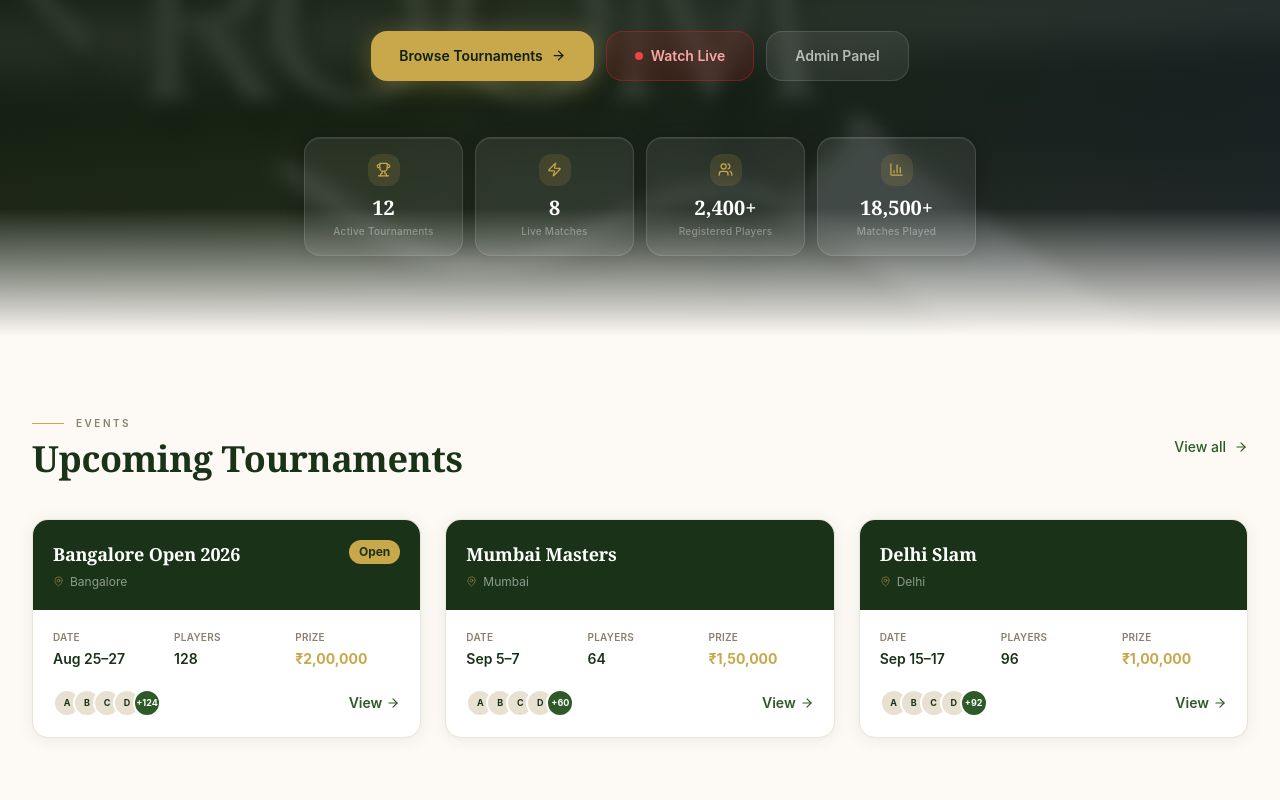
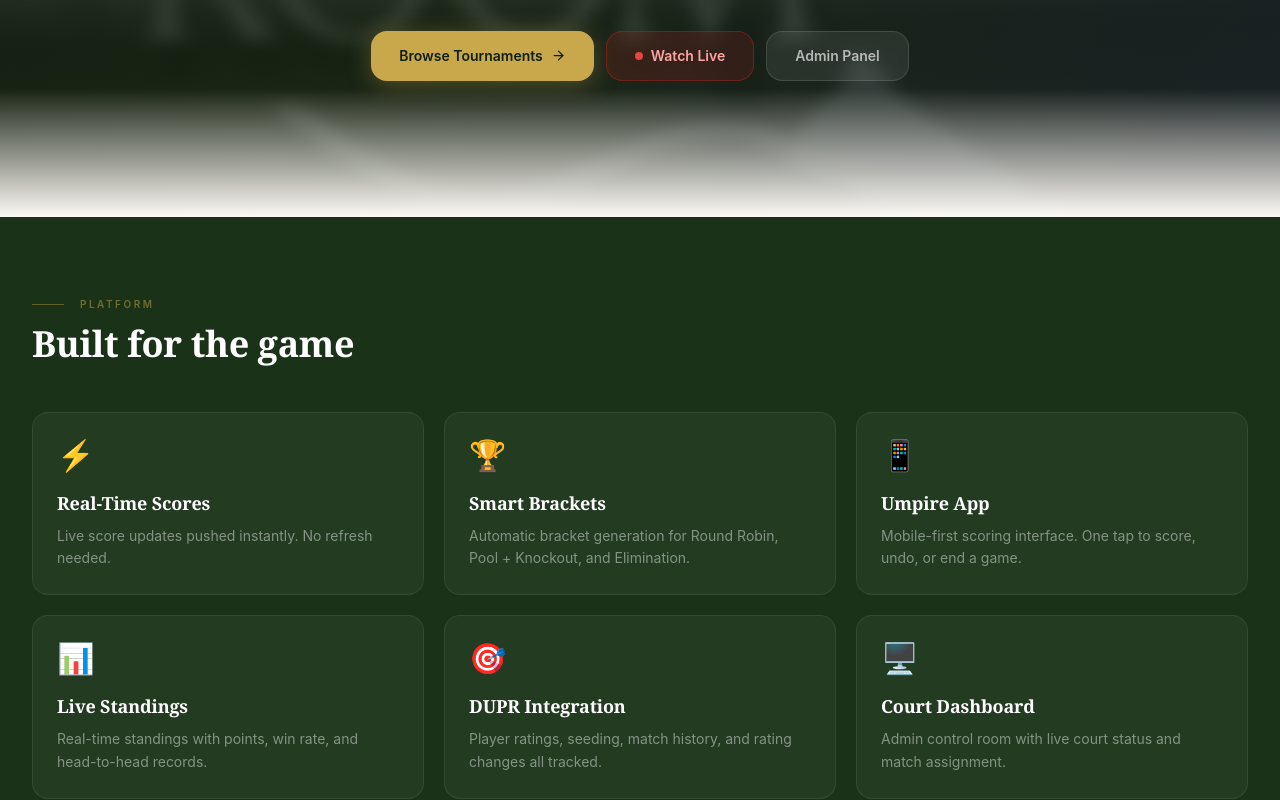
Before and after one commit to Sanjayvr310/courtroom, a Next.js app in the folder apps/web/: page / in a window 1280 px wide. Shown: the part 600-1400 px from the top of the page. Built offline with nearby package versions, Linux system fonts and the light colour scheme.

Commit message:
feat: homepage scroll animations + real stats, umpire court filter dropdown, match format selector

```diff
--- a/apps/web/src/app/page.tsx
+++ b/apps/web/src/app/page.tsx
@@ -1,71 +1,109 @@
+"use client";
+
 import Link from "next/link";
 import Image from "next/image";
-import { Trophy, Zap, Users, BarChart3, ArrowRight, MapPin } from "lucide-react";
+import { ArrowRight, Trophy, Zap, Users, BarChart3 } from "lucide-react";
+import { useEffect, useRef, useState } from "react";
 
-const upcomingTournaments = [
-  { id: "1", name: "Bangalore Open 2026", city: "Bangalore", date: "Aug 25–27", players: 128, prize: "₹2,00,000", status: "REGISTRATION_OPEN" },
-  { id: "2", name: "Mumbai Masters", city: "Mumbai", date: "Sep 5–7", players: 64, prize: "₹1,50,000", status: "UPCOMING" },
-  { id: "3", name: "Delhi Slam", city: "Delhi", date: "Sep 15–17", players: 96, prize: "₹1,00,000", status: "UPCOMING" },
-];
+// ── Scroll-reveal hook ────────────────────────────────────────────────────────
+function useReveal() {
+  const ref = useRef<HTMLDivElement>(null);
+  const [visible, setVisible] = useState(false);
+  useEffect(() => {
+    const el = ref.current;
+    if (!el) return;
+    const obs = new IntersectionObserver(
+      ([entry]) => { if (entry.isIntersecting) { setVisible(true); obs.disconnect(); } },
+      { threshold: 0.12 }
+    );
+    obs.observe(el);
+    return () => obs.disconnect();
+  }, []);
+  return { ref, visible };
+}
 
-const stats = [
-  { label: "Active Tournaments", value: "12", icon: Trophy },
-  { label: "Live Matches", value: "8", icon: Zap },
-  { label: "Registered Players", value: "2,400+", icon: Users },
-  { label: "Matches Played", value: "18,500+", icon: BarChart3 },
+// ── Reveal wrapper ────────────────────────────────────────────────────────────
+function Reveal({ children, delay = 0, className = "" }: { children: React.ReactNode; delay?: number; className?: string }) {
+  const { ref, visible } = useReveal();
+  return (
+    <div
+      ref={ref}
+      className={className}
+      style={{
+        opacity: visible ? 1 : 0,
+        transform: visible ? "translateY(0)" : "translateY(32px)",
+        transition: `opacity 0.6s ease ${delay}ms, transform 0.6s ease ${delay}ms`,
+      }}
+    >
+      {children}
+    </div>
+  );
+}
+
+// ── Live stats from localStorage ──────────────────────────────────────────────
+function useLiveStats() {
+  const [stats, setStats] = useState({ tournaments: 0, liveMatches: 0, players: 0, matchesPlayed: 0 });
+  useEffect(() => {
+    try {
+      const raw = localStorage.getItem("courtroom_tournaments_v2");
+      const tournaments: { status: string; registrations?: { status: string }[]; categories?: unknown[] }[] = raw ? JSON.parse(raw) : [];
+      const matchRaw = localStorage.getItem("courtroom_matches_v1");
+      const matches: Record<string, { state: { status: string } }> = matchRaw ? JSON.parse(matchRaw) : {};
+      const matchList = Object.values(matches);
+      setStats({
+        tournaments: tournaments.length,
+        liveMatches: matchList.filter(m => m.state.status === "GAME_IN_PROGRESS").length,
+        players: tournaments.reduce((acc, t) => acc + (t.registrations?.filter(r => r.status === "approved").length ?? 0), 0),
+        matchesPlayed: matchList.filter(m => m.state.status === "MATCH_COMPLETED" || m.state.status === "FORFEITED").length,
+      });
+    } catch { /* ignore */ }
+  }, []);
+  return stats;
+}
+
+const features = [
+  { icon: "⚡", title: "Real-Time Scores", desc: "Live score updates pushed instantly. No refresh needed." },
+  { icon: "🏆", title: "Smart Brackets", desc: "Automatic bracket generation for Round Robin, Pool + Knockout, and Elimination." },
+  { icon: "📱", title: "Umpire App", desc: "Mobile-first scoring interface. One tap to score, undo, or end a game." },
+  { icon: "📊", title: "Live Standings", desc: "Real-time standings with points, win rate, and head-to-head records." },
+  { icon: "🎯", title: "DUPR Integration", desc: "Player ratings, seeding, match history, and rating changes all tracked." },
+  { icon: "🖥️", title: "Court Dashboard", desc: "Admin control room with live court status and match assignment." },
 ];
 
 export default function HomePage() {
+  const stats = useLiveStats();
+
   return (
     <div className="min-h-screen" style={{ background: "#FDFAF5" }}>
 
-      {/* ── Hero — Court background + Glassmorphism ── */}
+      {/* ── Hero ── */}
       <section className="relative overflow-hidden min-h-[90vh] flex items-center">
-
-        {/* Logo.png as blurred background — fills the whole section */}
         <div className="absolute inset-0 overflow-hidden" style={{ background: "#0F2010" }}>
           <Image
             src="/logo.png"
             alt=""
             fill
             className="object-cover select-none pointer-events-none"
-            style={{
-              filter: "blur(8px) brightness(0.3) saturate(0.5)",
-              transform: "scale(1.08)",
-            }}
+            style={{ filter: "blur(8px) brightness(0.3) saturate(0.5)", transform: "scale(1.08)" }}
             priority
           />
         </div>
-
-        {/* Dark green overlay */}
         <div className="absolute inset-0"
           style={{ background: "linear-gradient(135deg, rgba(15,32,16,0.55) 0%, rgba(26,51,24,0.45) 50%, rgba(28,43,58,0.5) 100%)" }} />
-
-        {/* Ambient gold glow — top left */}
         <div className="absolute -top-20 -left-20 w-[400px] h-[400px] rounded-full pointer-events-none opacity-20"
           style={{ background: "radial-gradient(circle, rgba(201,168,76,0.6) 0%, transparent 65%)", filter: "blur(50px)" }} />
 
-        {/* Content */}
         <div className="relative w-full max-w-7xl mx-auto px-4 sm:px-6 lg:px-8 py-20">
           <div className="flex flex-col items-center text-center">
-
-            {/* Logo — crisp, no blur */}
             <div className="relative mb-6">
-              {/* Subtle gold ring */}
-              <div className="absolute -inset-3 rounded-full"
-                style={{ border: "1px solid rgba(201,168,76,0.25)" }} />
-              <Image
-                src="/pb.png"
-                alt="The Court Room"
-                width={100}
-                height={100}
+              <div className="absolute -inset-3 rounded-full" style={{ border: "1px solid rgba(201,168,76,0.25)" }} />
+              <Image src="/pb.png" alt="The Court Room" width={100} height={100}
                 className="relative object-contain"
                 style={{ mixBlendMode: "screen", filter: "brightness(1.15)" }}
                 priority
               />
             </div>
 
-            {/* Brand name */}
             <div className="mb-5">
               <div className="text-[10px] font-medium tracking-[0.3em] uppercase mb-1" style={{ color: "rgba(201,168,76,0.5)" }}>the</div>
               <div className="font-display font-bold leading-none tracking-tight" style={{ fontSize: "clamp(2.8rem, 8vw, 6rem)", color: "white" }}>
@@ -73,14 +111,12 @@ export default function HomePage() {
               </div>
             </div>
 
-            {/* Live badge */}
             <div className="inline-flex items-center gap-2 px-4 py-1.5 rounded-full mb-7"
               style={{ background: "rgba(201,168,76,0.1)", border: "1px solid rgba(201,168,76,0.25)", backdropFilter: "blur(4px)" }}>
               <span className="w-1.5 h-1.5 rounded-full bg-red-500 animate-pulse" />
               <span className="text-xs font-semibold tracking-widest uppercase" style={{ color: "#C9A84C" }}>Live Now</span>
             </div>
 
-            {/* Catchy tagline */}
             <h1 className="font-display font-bold text-white leading-tight mb-3 max-w-3xl"
               style={{ fontSize: "clamp(1.8rem, 4.5vw, 3.5rem)", letterSpacing: "-0.02em" }}>
               Where Every Point{" "}
@@ -91,13 +127,11 @@ export default function HomePage() {
               Run tournaments. Track live scores. Crown champions. — All from one court.
             </p>
 
-            {/* CTAs */}
             <div className="flex flex-wrap justify-center gap-3 mb-14">
               <Link href="/tournaments"
                 className="inline-flex items-center gap-2 px-7 py-3.5 rounded-2xl font-semibold text-sm transition-all duration-200 hover:scale-[1.03] active:scale-[0.98]"
                 style={{ background: "#C9A84C", color: "#0F2010", boxShadow: "0 4px 24px rgba(201,168,76,0.35)" }}>
-                Browse Tournaments
-                <ArrowRight size={15} />
+                Browse Tournaments <ArrowRight size={15} />
               </Link>
               <Link href="/live"
                 className="inline-flex items-center gap-2 px-7 py-3.5 rounded-2xl font-semibold text-sm transition-all duration-200 hover:scale-[1.03]"
@@ -111,137 +145,57 @@ export default function HomePage() {
                 Admin Panel
               </Link>
             </div>
-
-            {/* Glassmorphism stat cards */}
-            <div className="grid grid-cols-2 md:grid-cols-4 gap-3 w-full max-w-2xl">
-              {stats.map(({ label, value, icon: Icon }) => (
-                <div key={label}
-                  className="rounded-2xl p-4 text-center transition-all duration-200 hover:scale-[1.03]"
-                  style={{
-                    background: "rgba(255,255,255,0.07)",
-                    border: "1px solid rgba(255,255,255,0.12)",
-                    backdropFilter: "blur(6px)",
-                    boxShadow: "0 2px 16px rgba(0,0,0,0.25), inset 0 1px 0 rgba(255,255,255,0.08)"
-                  }}>
-                  <div className="w-8 h-8 rounded-xl flex items-center justify-center mx-auto mb-2"
-                    style={{ background: "rgba(201,168,76,0.15)" }}>
-                    <Icon size={15} style={{ color: "#C9A84C" }} />
-                  </div>
-                  <div className="font-display text-xl font-bold text-white">{value}</div>
-                  <div className="text-[10px] mt-0.5 font-medium tracking-wide" style={{ color: "rgba(255,255,255,0.35)" }}>{label}</div>
-                </div>
-              ))}
-            </div>
           </div>
         </div>
 
-        {/* Bottom fade to cream */}
         <div className="absolute bottom-0 left-0 right-0 h-32 pointer-events-none"
           style={{ background: "linear-gradient(to bottom, transparent, #FDFAF5)" }} />
       </section>
 
-      {/* ── Upcoming Tournaments ── */}
-      <section className="max-w-7xl mx-auto px-4 sm:px-6 lg:px-8 py-20">
-        <div className="flex items-center justify-between mb-10">
-          <div>
-            <div className="flex items-center gap-3 mb-2">
-              <div className="h-px w-8" style={{ background: "#C9A84C" }} />
-              <span className="text-[10px] font-semibold tracking-[0.25em] uppercase" style={{ color: "#8A8070" }}>Events</span>
+      {/* ── Live Stats (real data from localStorage) ── */}
+      {(stats.tournaments > 0 || stats.matchesPlayed > 0) && (
+        <Reveal className="max-w-7xl mx-auto px-4 sm:px-6 lg:px-8 -mt-6 mb-12">
+          <div className="grid grid-cols-2 md:grid-cols-4 gap-4">
+            {[
+              { label: "Tournaments", value: stats.tournaments, icon: Trophy, show: stats.tournaments > 0 },
+              { label: "Live Matches", value: stats.liveMatches, icon: Zap, show: true },
+              { label: "Registered Players", value: stats.players, icon: Users, show: stats.players > 0 },
+              { label: "Matches Played", value: stats.matchesPlayed, icon: BarChart3, show: stats.matchesPlayed > 0 },
+            ].filter(s => s.show).map(({ label, value, icon: Icon }) => (
+              <div key={label} className="rounded-2xl p-5 text-center bg-white"
+                style={{ boxShadow: "0 2px 16px rgba(26,51,24,0.08)", border: "1px solid rgba(232,224,208,0.8)" }}>
+                <div className="w-9 h-9 rounded-xl flex items-center justify-center mx-auto mb-2"
+                  style={{ background: "rgba(201,168,76,0.1)" }}>
+                  <Icon size={16} style={{ color: "#C9A84C" }} />
                 </div>
-            <h2 className="font-display text-3xl md:text-4xl font-bold" style={{ color: "#1A3318" }}>Upcoming Tournaments</h2>
-          </div>
-          <Link href="/tournaments" className="hidden md:inline-flex items-center gap-2 font-medium transition-colors text-sm hover:opacity-70"
-            style={{ color: "#2D5A27" }}>
-            View all <ArrowRight size={14} />
-          </Link>
-        </div>
-
-        <div className="grid md:grid-cols-3 gap-6">
-          {upcomingTournaments.map((t) => (
-            <Link key={t.id} href={`/tournaments/${t.id}`}>
-              <div className="bg-white rounded-2xl overflow-hidden group hover:shadow-[0_8px_40px_rgba(26,51,24,0.14)] transition-all duration-300"
-                style={{ boxShadow: "0 2px 16px rgba(26,51,24,0.08)", border: "1px solid rgba(232,224,208,0.8)" }}>
-                <div className="p-5" style={{ background: "#1A3318" }}>
-                  <div className="flex items-start justify-between">
-                    <div>
-                      <h3 className="font-display text-lg font-bold text-white group-hover:text-[#C9A84C] transition-colors">
-                        {t.name}
-                      </h3>
-                      <div className="flex items-center gap-1.5 mt-1.5">
-                        <MapPin size={11} style={{ color: "rgba(201,168,76,0.5)" }} />
-                        <span className="text-xs" style={{ color: "rgba(255,255,255,0.5)" }}>{t.city}</span>
-                      </div>
-                    </div>
-                    {t.status === "REGISTRATION_OPEN" && (
-                      <span className="px-2.5 py-1 rounded-full text-xs font-bold" style={{ background: "#C9A84C", color: "#1A3318" }}>
-                        Open
-                      </span>
-                    )}
-                  </div>
-                </div>
-                <div className="p-5">
-                  <div className="grid grid-cols-3 gap-4 mb-5">
-                    <div>
-                      <div className="text-[10px] font-semibold uppercase tracking-wide mb-1" style={{ color: "#8A8070" }}>Date</div>
-                      <div className="text-sm font-semibold" style={{ color: "#1A3318" }}>{t.date}</div>
-                    </div>
-                    <div>
-                      <div className="text-[10px] font-semibold uppercase tracking-wide mb-1" style={{ color: "#8A8070" }}>Players</div>
-                      <div className="text-sm font-semibold" style={{ color: "#1A3318" }}>{t.players}</div>
-                    </div>
-                    <div>
-                      <div className="text-[10px] font-semibold uppercase tracking-wide mb-1" style={{ color: "#8A8070" }}>Prize</div>
-                      <div className="text-sm font-bold" style={{ color: "#C9A84C" }}>{t.prize}</div>
-                    </div>
-                  </div>
-                  <div className="flex items-center justify-between">
-                    <div className="flex -space-x-2">
-                      {[...Array(4)].map((_, i) => (
-                        <div key={i} className="w-7 h-7 rounded-full border-2 border-white flex items-center justify-center text-[9px] font-bold"
-                          style={{ background: "#E8E0D0", color: "#1A3318" }}>
-                          {String.fromCharCode(65 + i)}
+                <div className="font-display text-2xl font-bold" style={{ color: "#1A3318" }}>{value}</div>
+                <div className="text-[11px] mt-0.5 font-medium" style={{ color: "#8A8070" }}>{label}</div>
               </div>
             ))}
-                      <div className="w-7 h-7 rounded-full border-2 border-white flex items-center justify-center text-[9px] font-bold text-white"
-                        style={{ background: "#2D5A27" }}>
-                        +{t.players - 4}
           </div>
-                    </div>
-                    <span className="text-sm font-semibold group-hover:translate-x-1 transition-transform inline-flex items-center gap-1"
-                      style={{ color: "#2D5A27" }}>
-                      View <ArrowRight size={14} />
-                    </span>
-                  </div>
-                </div>
-              </div>
-            </Link>
-          ))}
-        </div>
-      </section>
+        </Reveal>
+      )}
 
       {/* ── Features ── */}
       <section className="py-20" style={{ background: "#1A3318" }}>
         <div className="max-w-7xl mx-auto px-4 sm:px-6 lg:px-8">
+          <Reveal>
             <div className="flex items-center gap-4 mb-3">
               <div className="h-px w-8" style={{ background: "rgba(201,168,76,0.4)" }} />
               <span className="text-[10px] font-semibold tracking-[0.25em] uppercase" style={{ color: "rgba(201,168,76,0.5)" }}>Platform</span>
             </div>
             <h2 className="font-display text-3xl md:text-4xl font-bold text-white mb-12">Built for the game</h2>
+          </Reveal>
           <div className="grid md:grid-cols-3 gap-5">
-            {[
-              { icon: "⚡", title: "Real-Time Scores", desc: "Live score updates pushed instantly. No refresh needed." },
-              { icon: "🏆", title: "Smart Brackets", desc: "Automatic bracket generation for Round Robin, Pool + Knockout, and Elimination." },
-              { icon: "📱", title: "Umpire App", desc: "Mobile-first scoring interface. One tap to score, undo, or end a game." },
-              { icon: "📊", title: "Live Standings", desc: "Real-time standings with points, win rate, and head-to-head records." },
-              { icon: "🎯", title: "DUPR Integration", desc: "Player ratings, seeding, match history, and rating changes all tracked." },
-              { icon: "🖥️", title: "Court Dashboard", desc: "Admin control room with live court status and match assignment." },
-            ].map((f) => (
-              <div key={f.title} className="rounded-2xl p-6 hover:bg-white/5 transition-colors"
+            {features.map((f, i) => (
+              <Reveal key={f.title} delay={i * 80}>
+                <div className="rounded-2xl p-6 hover:bg-white/5 transition-colors h-full"
                   style={{ background: "rgba(255,255,255,0.04)", border: "1px solid rgba(255,255,255,0.08)" }}>
                   <div className="text-3xl mb-4">{f.icon}</div>
                   <h3 className="font-display text-lg font-bold text-white mb-2">{f.title}</h3>
                   <p className="text-sm leading-relaxed" style={{ color: "rgba(255,255,255,0.45)" }}>{f.desc}</p>
                 </div>
+              </Reveal>
             ))}
           </div>
         </div>
@@ -249,6 +203,7 @@ export default function HomePage() {
 
       {/* ── CTA ── */}
       <section className="max-w-7xl mx-auto px-4 sm:px-6 lg:px-8 py-20">
+        <Reveal>
           <div className="rounded-3xl p-10 md:p-16 text-center"
             style={{ background: "linear-gradient(135deg, #C9A84C 0%, #D4B86A 50%, #C9A84C 100%)" }}>
             <h2 className="font-display text-3xl md:text-4xl font-bold mb-4" style={{ color: "#1A3318" }}>
@@ -258,16 +213,17 @@ export default function HomePage() {
               Set up in minutes. Invite players, assign courts, and go live.
             </p>
             <div className="flex flex-wrap justify-center gap-4">
-            <Link href="/tournaments/new" className="px-8 py-4 rounded-2xl font-bold text-lg text-white shadow-lg transition-all hover:scale-[1.02]"
+              <Link href="/admin" className="px-8 py-4 rounded-2xl font-bold text-lg text-white shadow-lg transition-all hover:scale-[1.02]"
                 style={{ background: "#1A3318", boxShadow: "0 4px 24px rgba(26,51,24,0.3)" }}>
-              Create Tournament
+                Go to Admin Panel
               </Link>
-            <Link href="/tournaments" className="px-8 py-4 rounded-2xl font-bold text-lg transition-all hover:scale-[1.02]"
+              <Link href="/umpire" className="px-8 py-4 rounded-2xl font-bold text-lg transition-all hover:scale-[1.02]"
                 style={{ border: "2px solid rgba(26,51,24,0.4)", color: "#1A3318" }}>
-              Browse Events
+                Umpire Console
               </Link>
             </div>
           </div>
+        </Reveal>
       </section>
     </div>
   );
```
Also changed, not shown: apps/web/src/app/umpire/[matchId]/page.tsx (+93 -22 lines), apps/web/src/app/umpire/page.tsx (+29 -2 lines). Lines whose indentation alone changed are shown as unchanged.
